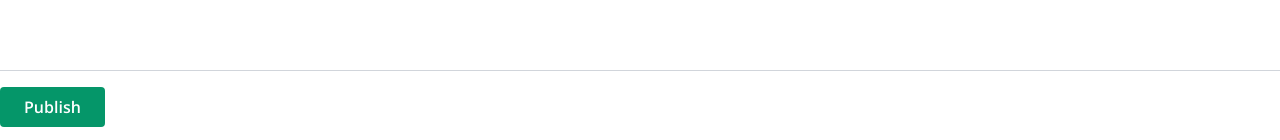
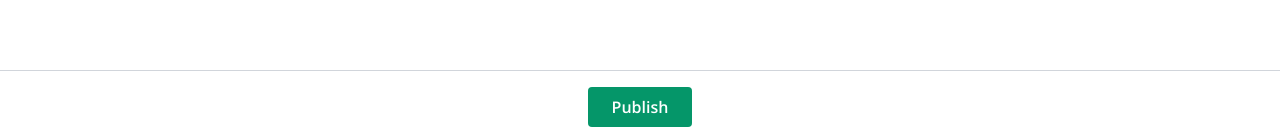
Before and after one commit to qbytesoft-com/suparshot, a React (Create React App) app: page /upload in a window 1280 px wide. Shown: the part 657-797 px from the top of the page. Built offline with nearby package versions, Linux system fonts and the light colour scheme.

Commit message:
Fixed upload page publish button position

```diff
--- a/src/components/pages/upload/UploadForm.js
+++ b/src/components/pages/upload/UploadForm.js
@@ -56,7 +56,7 @@ function UploadForm() {
         </div>
       )}
 
-      <div className="fixed bottom-0 left-0 right-0 w-full border-t border-gray-300 py-4 text-center bg-white z-10">
+      <div className="fixed bottom-0 left-0 right-0 w-full border-t border-gray-300 py-4 text-center bg-white z-10 flex justify-center items-center">
         <Button type="submit">Publish</Button>
       </div>
     </form>
```
